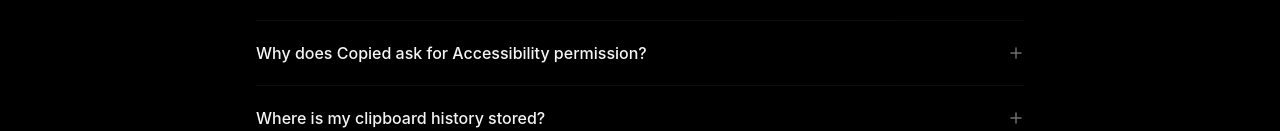
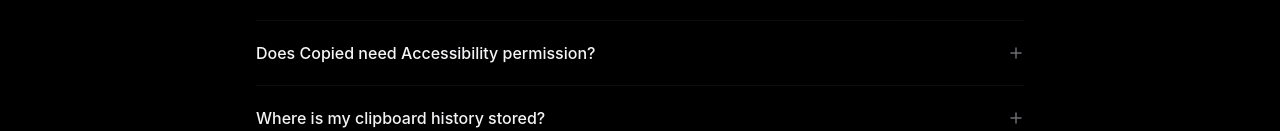
Before and after one commit to MagnetonIO/getcopied-app, a Next.js app: page /support in a window 1280 px wide. Shown: the part 787-918 px from the top of the page. Built offline with nearby package versions, Linux system fonts and the light colour scheme.

Commit message:
Publish Copied build 18 feed and permission-free shortcut guidance

```diff
--- a/app/privacy/page.tsx
+++ b/app/privacy/page.tsx
@@ -141,7 +141,7 @@
           <ul>
             <li>
               <strong>Apple</strong> &mdash; macOS, iCloud, CloudKit, Keychain,
-              Accessibility API, and (for the App Store variant) StoreKit In-App
+              and (for the App Store variant) StoreKit In-App
               Purchase. Governed by{" "}
               <a href="https://www.apple.com/legal/privacy/">Apple&rsquo;s privacy policy</a>.
             </li>
--- a/app/support/page.tsx
+++ b/app/support/page.tsx
@@ -22,7 +22,7 @@
   // Getting started
   { q: "How do I open Copied after installing?", a: "Copied lives in the menu bar — look for the clipboard icon at the top of your screen. Click it to see your clipboard history. The app doesn't show in the Dock by default." },
   { q: "What's the keyboard shortcut?", a: "Control + Shift + C opens the popover from any app. Change it in Settings → Shortcuts." },
-  { q: "Why does Copied ask for Accessibility permission?", a: "macOS requires Accessibility permission for global hotkeys (so the popover can be triggered from any app). Copied does not read any other app's content — the permission is only used to register the keyboard shortcut. If you skip this prompt, you can still open the popover by clicking the menu bar icon." },
+  { q: "Does Copied need Accessibility permission?", a: "No. Copied 1.3.3 build 18 and newer register the global shortcut without Accessibility access. Older website builds may still ask; update from Settings → About → Check for Updates or download the latest installer. You can turn off Copied in System Settings → Privacy & Security → Accessibility." },
   { q: "Where is my clipboard history stored?", a: "Locally, in a SwiftData database inside Copied's application support folder. Clipboard contents never leave your device unless you enable iCloud Sync." },
   // iCloud Sync
   { q: "How do I unlock iCloud Sync?", a: "Open Settings (Cmd + ,) → Sync tab → Unlock iCloud Sync — $4.99. One-time payment. The Mac App Store version uses in-app purchase; the direct-download version uses Stripe." },
@@ -31,7 +31,7 @@
   { q: "How many Macs can I use one license on?", a: "Up to three Macs per license. If you need more, reach out and we'll work with you." },
   // Troubleshooting
   { q: "Copied isn't capturing new clipboard items.", a: "Open Settings → Clipboard and confirm Capture images / Capture rich text match what you're copying. If an app is in the Excluded Apps list, items copied from it won't be captured." },
-  { q: "The global hotkey Control+Shift+C doesn't work.", a: "System Settings → Privacy & Security → Accessibility — make sure Copied is listed and toggled on. Quit and relaunch the app after enabling." },
+  { q: "The global hotkey Control+Shift+C doesn't work.", a: "Quit and relaunch Copied. If another app uses the same shortcut, choose a different combination in Copied's shortcut settings. Accessibility access is not required in the latest version. You can always open Copied by clicking its menu bar icon." },
   { q: "How do I reset Copied's history?", a: "Menu bar icon → right-click → Clear All Clippings. For a full reset, also empty the Trash tab and toggle iCloud Sync off then back on (it re-fetches from CloudKit)." },
   { q: "How do I fully uninstall Copied?", a: "1) Quit Copied from the menu bar. 2) Move /Applications/Copied.app to the Trash. 3) Delete local data: ~/Library/Application Support/Copied. 4) Delete preferences: ~/Library/Preferences/com.mlong.copied.mac.plist. 5) Optional — delete license: security delete-generic-password -s com.mlong.copied.license" },
   // Privacy
@@ -118,11 +118,11 @@
               <kbd className="kbd">⌃</kbd> + <kbd className="kbd">⇧</kbd> + <kbd className="kbd">C</kbd> opens
               the popover from any app. Change it in Settings → Shortcuts.
             </FAQItem>
-            <FAQItem q="Why does Copied ask for Accessibility permission?">
-              macOS requires Accessibility permission for global hotkeys (so the popover can be
-              triggered from any app). Copied does <em>not</em> read any other app&rsquo;s content —
-              the permission is only used to register the keyboard shortcut. If you skip this prompt,
-              you can still open the popover by clicking the menu bar icon.
+            <FAQItem q="Does Copied need Accessibility permission?">
+              No. Copied 1.3.3 build 18 and newer register the global shortcut without
+              Accessibility access. Older website builds may still ask; update from
+              <b> Settings → About → Check for Updates</b> or download the latest installer.
+              You can turn off Copied in System Settings → Privacy &amp; Security → Accessibility.
             </FAQItem>
             <FAQItem q="Where is my clipboard history stored?">
               Locally, in a SwiftData database inside Copied&rsquo;s application support folder.
@@ -162,8 +162,9 @@
               <b> Excluded Apps</b> list, items copied from it won&rsquo;t be captured.
             </FAQItem>
             <FAQItem q="The global hotkey ⌃⇧C doesn&rsquo;t work.">
-              System Settings → Privacy &amp; Security → Accessibility — make sure <b>Copied</b>
-              is listed and toggled on. Quit and relaunch the app after enabling.
+              Quit and relaunch Copied. If another app uses the same shortcut, choose a different
+              combination in Copied&rsquo;s shortcut settings. Accessibility access is not required
+              in the latest version. You can always open Copied by clicking its menu bar icon.
             </FAQItem>
             <FAQItem q="How do I reset Copied&rsquo;s history?">
               Menu bar icon → right-click → <b>Clear All Clippings</b>. For a full reset, also
```
Also changed, not shown: 1 other file (tests, documents, lock files or other folders).
